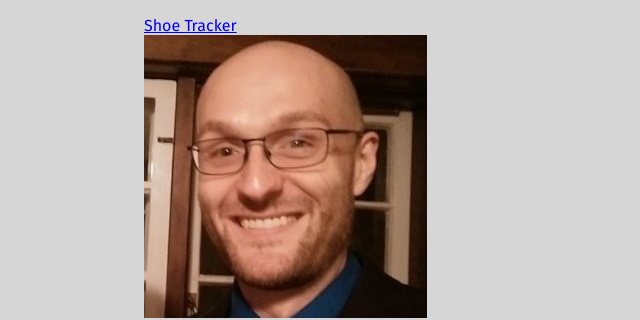
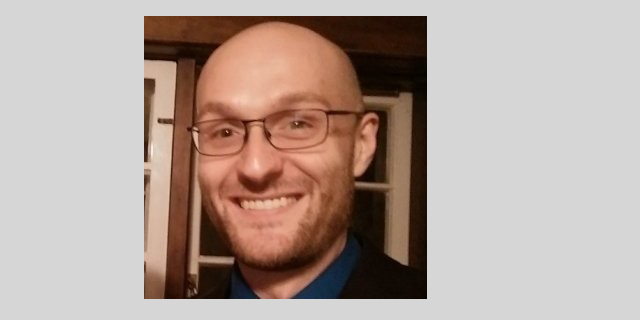
Before and after one commit to frozenrunner/frozenrunner.github.io, a website built with webpack: page index.html in a window 1280 px wide. Shown: the top 320 px of the page, without its empty margins (0-640 px from the left). Built offline with nearby package versions, Linux system fonts and the light colour scheme; a web font is replaced by a local one.

Commit message:
Update index.html

```diff
--- a/index.html
+++ b/index.html
@@ -16,7 +16,7 @@
             <p class="card-content"><slot name="card-content"></slot></p>
         </section>
     </template>
-    <a href="shoetracker">Shoe Tracker</a>
+    <!-- <a href="shoetracker">Shoe Tracker</a> -->
     <main class="main">
         <site-card img="./img/profile.jpg">
             <span slot="card-title">Michael Horlick</span>
```
